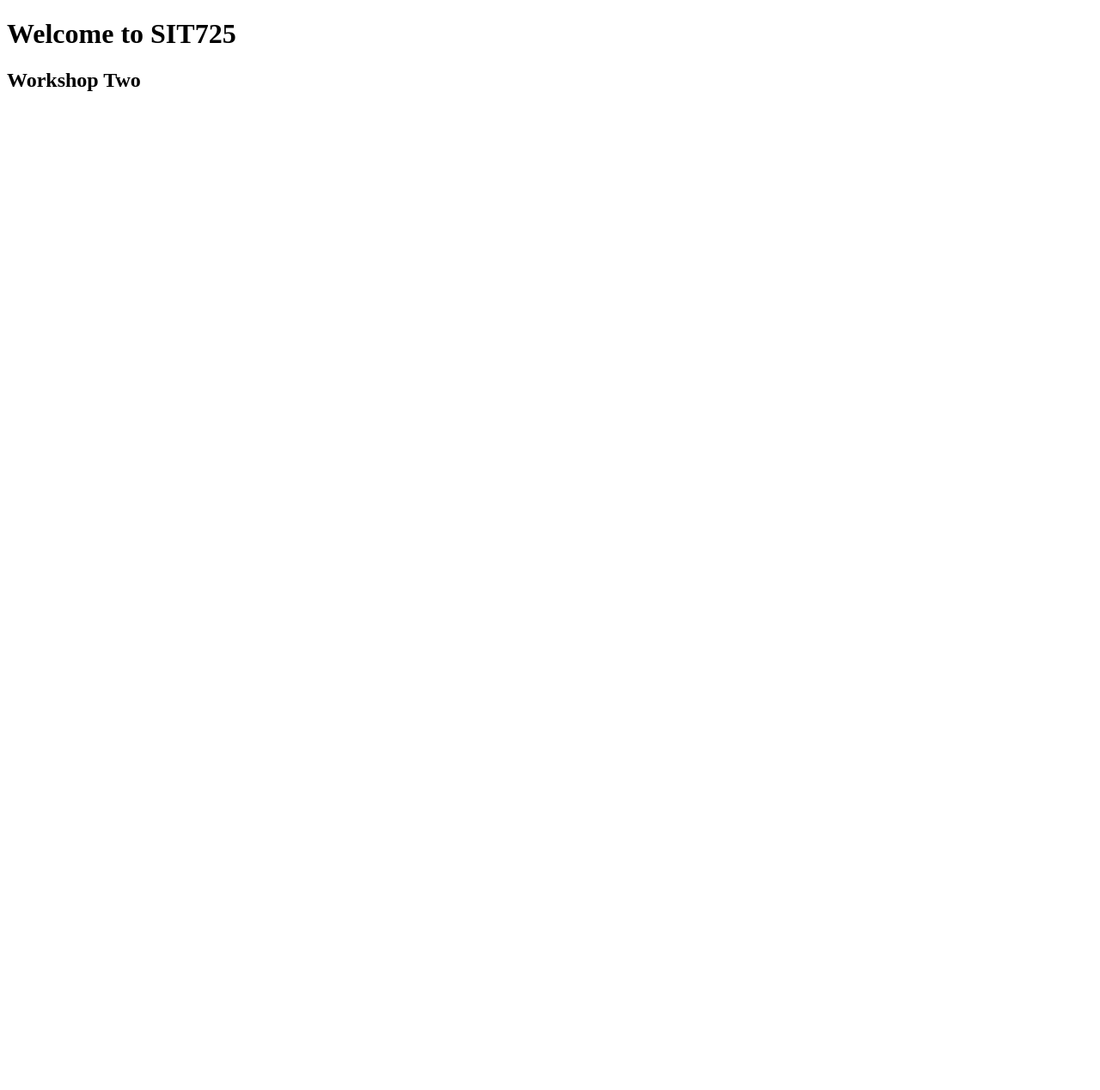
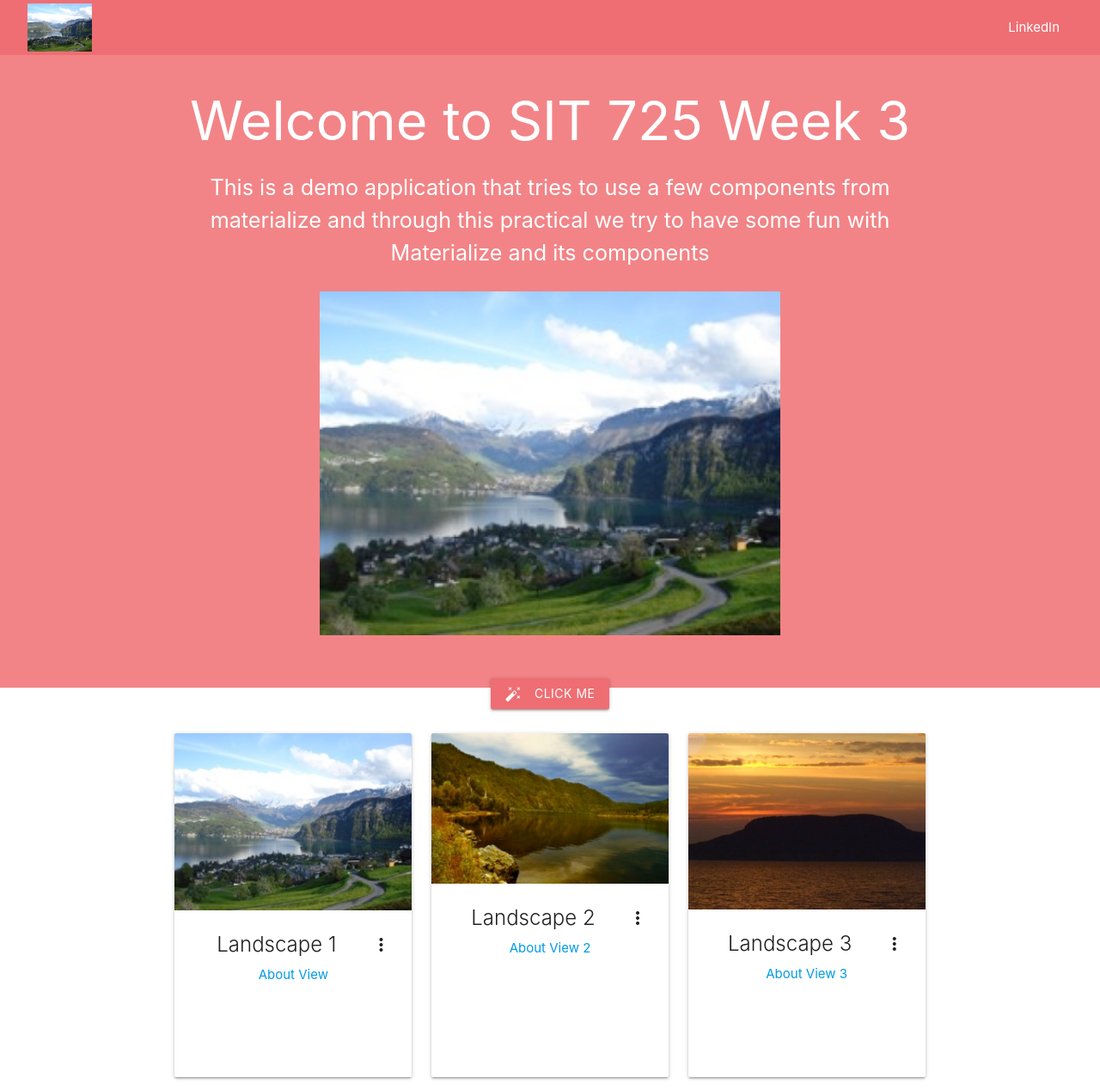
Before and after one commit to lewisyau/sit725-2022-t3-prac7, a website: page public/index.html in a window 1280 px wide. Shown: the whole page at 86% size. Before the commit the page ends 800 px from the top, so only its background shows below. Drawn offline with nearby package versions, Linux system fonts and the light colour scheme.

Commit message:
week 3 updated

```diff
--- /dev/null
+++ b/public/css/styles.css
@@ -0,0 +1,25 @@
+.navbar-size {
+    width: 95%;
+    margin: 0 auto;
+}
+
+.user-image-size {
+    height: 56px;
+    margin: 4px 0;
+}
+
+.main-body {
+    background-color: #F28487;
+    color: white;
+    height: calc(100vh - 64px);
+}
+
+.materialboxed-image {
+    margin: 0 auto;
+    height: 400px;
+}
+
+.click-me-button {
+    background-color: #EE6E73;
+    margin-top: 50px;
+}
--- a/public/index.html
+++ b/public/index.html
@@ -1,13 +1,112 @@
-<!DOCTYPE html>
-<html lang="'en">
-    <head>
-        <meta charset="UTF-8">
-        <meta http-equiv=""X-UA-Compatible" content=""IE=edge">
-        <meta name=""viewport" content=""width=device-width, initial-scale="1.0">
-        <title>SIT725</title>
-    </head>
-    <body>
-        <h1>Welcome to SIT725</h1>
-        <h2>Workshop Two</h2>
-    </body>
+<!doctype html>
+
+<html lang="en">
+<head>
+  <meta charset="utf-8">
+  <meta name="viewport" content="width=device-width, initial-scale=1">
+
+  <title>SIT 725 Prac 3</title>
+  <meta name="description" content="basic template for SIT 725 Prac 3">
+  <meta name="author" content="SitePoint">
+
+  <meta property="og:title" content="SIT 725 Prac 3">
+  <meta property="og:type" content="website">
+  <meta property="og:description" content="basic template for SIT 725 Prac 3">
+
+  <!-- Compiled and minified CSS -->
+  <link rel="stylesheet" href="https://cdnjs.cloudflare.com/ajax/libs/materialize/1.0.0/css/materialize.min.css">
+
+  <link href="https://fonts.googleapis.com/icon?family=Material+Icons" rel="stylesheet">
+
+  <!-- Custom Style Sheet-->
+  <link rel="stylesheet" href="css/styles.css">
+
+</head>
+
+<body>
+    <nav>
+        <div class="nav-wrapper navbar-size">
+          <a href="#" class="brand-logo"><img class="user-image-size" src="images/image_1A.jpg" /></a>
+          <ul id="nav-mobile" class="right hide-on-med-and-down">
+            <li><a target="_blank" href="https://www.linkedin.com/in/navit-choudhary-5133b9104/">LinkedIn</a></li>
+          </ul>
+        </div>
+    </nav>
+    <main class="main-body">
+        <div class="container">
+          <div class="row">
+            <div class="col s12 center-align">
+              <h1 id="heading">Welcome to SIT 725 Week 3</h1>
+              <p class="flow-text">This is a demo application that tries to use a few components from materialize and through this practical we try to have some fun with Materialize and its components</p>
+            </div>
+            <div class="col s12 center-align">
+              <img class="materialboxed materialboxed-image" src="images/image_1A.jpg">
+            </div>
+            <div class="col s12 center-align">
+              <a class="waves-effect waves-light btn click-me-button modal-trigger" id="clickMeButton" data-target="modal1"><i class="material-icons left">auto_fix_high</i>Click Me</a>
+            </div>
+          </div>
+          <div class="row" id="card-section">
+            <div class="col s4 center-align">
+              <div class="card medium">
+                <div class="card-image waves-effect waves-block waves-light">
+                  <img class="activator" src="images/image_1A.jpg">
+                </div>
+                <div class="card-content">
+                  <span class="card-title activator grey-text text-darken-4">Landscape 1<i class="material-icons right">more_vert</i></span>
+                  <p><a href="#">About View</a></p>
+                </div>
+                <div class="card-reveal">
+                  <span class="card-title grey-text text-darken-4">Landscape 1<i class="material-icons right">close</i></span>
+                  <p class="card-text">Hello There! I just wanted to say HI to you guys. See ya!</p>
+                </div>
+              </div>
+            </div>
+          </div>
+        </div>
+          <!-- Modal Structure continues on next slide-->
+
+        <!-- Modal Structure -->
+        <div id="modal1" class="modal modal-fixed-footer">
+            <div class="row modal-content">
+              <form class="col s12">
+                <div class="row">
+                  <div class="input-field col s6">
+                    <input placeholder="Placeholder" id="first_name" type="text" class="validate">
+                    <label for="first_name">First Name</label>
+                  </div>
+                  <div class="input-field col s6">
+                    <input id="last_name" type="text" class="validate">
+                    <label for="last_name">Last Name</label>
+                  </div>
+                </div>
+                <div class="row">
+                  <div class="input-field col s12">
+                    <input id="password" type="password" class="validate">
+                    <label for="password">Password</label>
+                  </div>
+                </div>
+                <div class="row">
+                  <div class="input-field col s12">
+                    <input id="email" type="email" class="validate">
+                    <label for="email">Email</label>
+                  </div>
+                </div>
+                <div class="row">
+                  <div class="input-field col s12 center-align">
+                    <a class="waves-effect waves-light btn" id="formSubmit">submit</a>
+                  </div>
+                </div>
+              </form>
+            </div>
+          </div>
+        </main>
+
+  <script src="https://code.jquery.com/jquery-3.6.0.min.js" integrity="sha256-/xUj+3OJU5yExlq6GSYGSHk7tPXikynS7ogEvDej/m4=" crossorigin="anonymous"></script>
+  <!-- Compiled and minified JavaScript -->
+  <script src="https://cdnjs.cloudflare.com/ajax/libs/materialize/1.0.0/js/materialize.min.js"></script>
+  <script src="js/scripts.js"></script>
+</body>
+
+
 </html>
--- /dev/null
+++ b/public/js/scripts.js
@@ -0,0 +1,52 @@
+const cardList = [
+    {
+        title: "Landscape 2",
+        image: "images/image_2A.jpg",
+        link: "About View 2",
+        desciption: "Demo desciption about view 2"
+    },
+    {
+        title: "Landscape 3",
+        image: "images/image_3A.jpg",
+        link: "About View 3",
+        desciption: "Demo desciption about view 3"
+    }
+]
+const clickMe = () => {
+    alert("Thanks for clicking me. Hope you have a nice day!")
+}
+
+const submitForm = () => {
+    let formData = {};
+    formData.first_name = $('#first_name').val();
+    formData.last_name = $('#last_name').val();
+    formData.password = $('#password').val();
+    formData.email = $('#email').val();
+
+    console.log("Form Data Submitted: ", formData);
+}
+
+const addCards = (items) => {
+    items.forEach(item => {
+        let itemToAppend = '<div class="col s4 center-align">' +
+            '<div class="card medium"><div class="card-image waves-effect waves-block waves-light"><img class="activator" src="' + item.image + '">' +
+            '</div><div class="card-content">' +
+            '<span class="card-title activator grey-text text-darken-4">' + item.title + '<i class="material-icons right">more_vert</i></span><p><a href="#">' + item.link + '</a></p></div>' +
+            '<div class="card-reveal">' +
+            '<span class="card-title grey-text text-darken-4">' + item.title + '<i class="material-icons right">close</i></span>' +
+            '<p class="card-text">' + item.desciption + '</p>' +
+            '</div></div></div>';
+        $("#card-section").append(itemToAppend)
+    });
+}
+
+
+
+$(document).ready(function () {
+    $('.materialboxed').materialbox();
+    $('#formSubmit').click(() => {
+        submitForm();
+    })
+    addCards(cardList);
+    $('.modal').modal();
+});
```
Also changed, not shown: index.js (+12 -12 lines), package.json (+4 -4 lines), public/images/image_1.jpg (added), public/images/image_1A.jpg (added), public/images/image_2.jpg (added), public/images/image_2A.jpg (added), public/images/image_3A.jpg (added), 2 other files.
